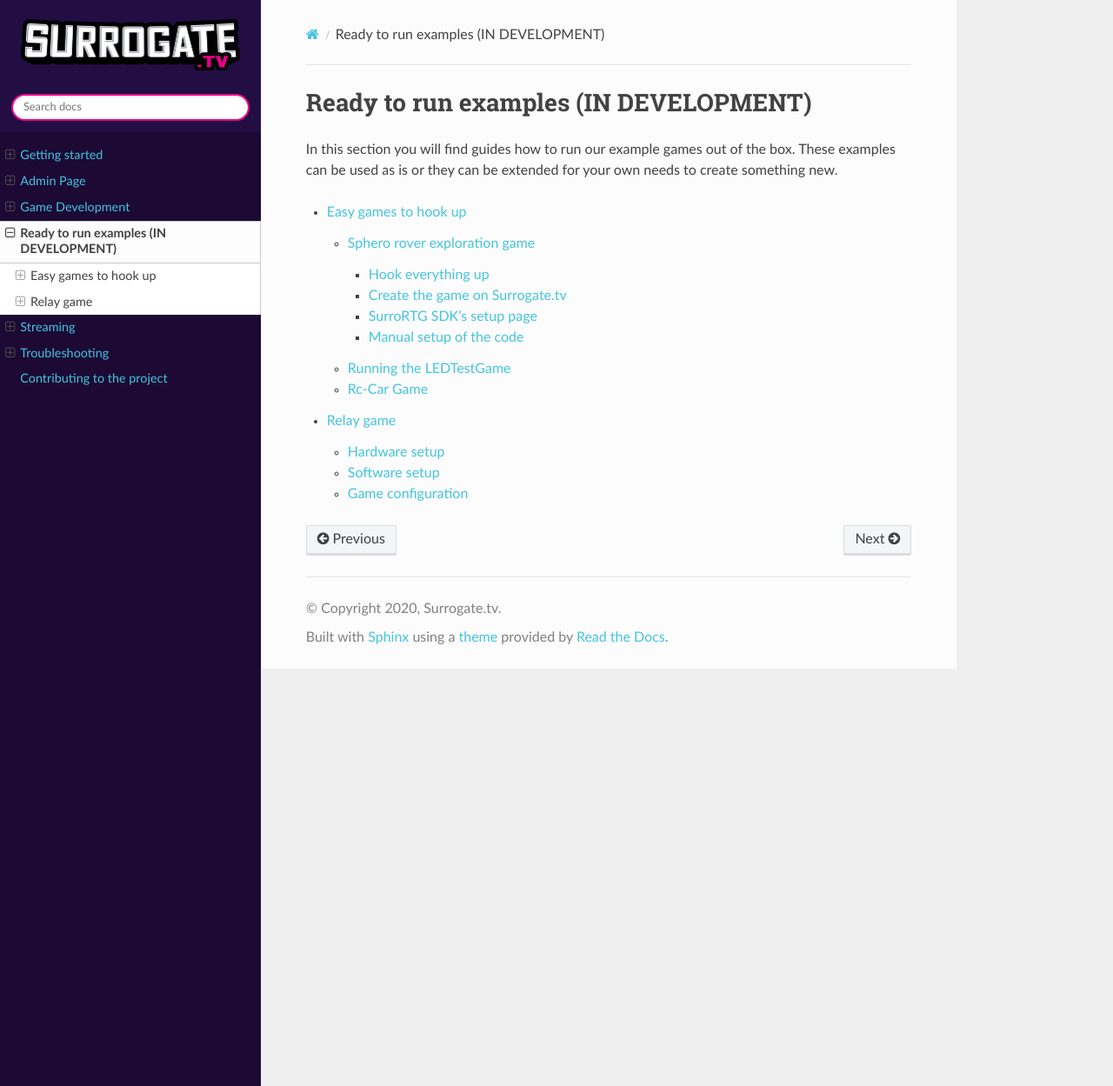
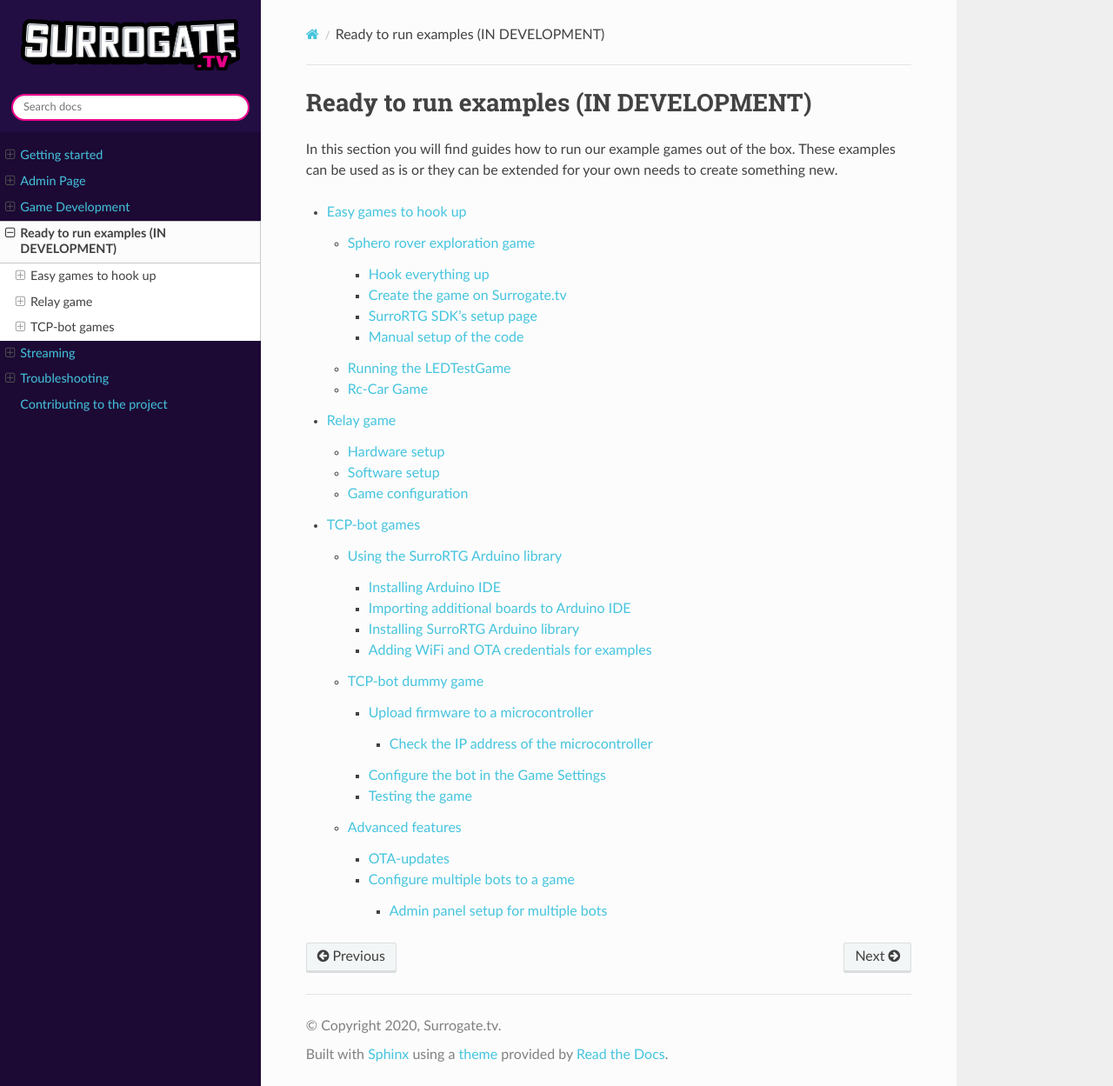
Before and after one commit to SurrogateInc/surrortg-sdk, a Sphinx documentation site: the page built from docs/source/ready_games.rst, in a window 1280 px wide and 1249 px high. Shown: the whole window at 87% size. Built offline with Sphinx 7.4.7 and the Read the Docs theme 2.0.0, drawn with Linux system fonts in a browser that asks for light colours; pages that are not in the unit, such as notebooks, are missing from menus; some of the changed lines change nothing that is shown.

Commit message:
docs: add TCP bot games docs

````diff
--- a/docs/source/ready_games.rst
+++ b/docs/source/ready_games.rst
@@ -12,3 +12,4 @@
    easy_games_to_hook_up
    modules/ninswitch
    relay_game
+   tcp_bot_games
--- /dev/null
+++ b/docs/source/tcp_bot_games.md
@@ -0,0 +1,287 @@
+# TCP-bot games
+
+This section guides you through the process of running games where
+smaller microcontroller-based robots are controlled with TCP commands.
+
+To run these kinds of games, you will need at least one microcontroller with WiFi
+connectivity in addition to the device running the Python code (such as a Raspberry
+Pi). Some good options for microcontrollers are ESP32 and ESP8266 based development
+boards, such as the [Wemos D1 mini](https://www.wemos.cc/en/latest/d1/d1_mini.html),
+[ESP32-DevKitC](https://docs.espressif.com/projects/esp-idf/en/latest/esp32/hw-reference/esp32/get-started-devkitc.html),
+or the [M5StickC](https://m5stack-store.myshopify.com/collections/m5-hat/products/stick-c).
+
+The games use our SurroRTG Arduino library that can be found in our
+[Arduino Library GitHub repository](https://github.com/SurrogateInc/surrortg-firmware).
+See the installation instructions below.
+
+If you don't have the Python controller and game page setup yet, please follow
+the instructions in our [Getting started section](getting_started.html#getting-started)
+first.
+
+## Using the SurroRTG Arduino library
+
+### Installing Arduino IDE
+
+To install Arduino IDE, download the installer and follow the instructions on the
+[Arduino website](https://www.arduino.cc/en/software).
+
+### Importing additional boards to Arduino IDE
+
+The SurroRTG Arduino library supports ESP32 and ESP8266 based microcontrollers.
+To be able to use the library and compile and upload code to your microcontrollers,
+you need to import the board specifications to Arduino IDE.
+
+For ESP32 microcontrollers, follow the instructions [here](https://randomnerdtutorials.com/installing-the-esp32-board-in-arduino-ide-windows-instructions/)
+
+For ESP8266 microcontrollers, follow the instructions [here](https://randomnerdtutorials.com/how-to-install-esp8266-board-arduino-ide/)
+
+### Installing SurroRTG Arduino library
+
+The SurroRTG Arduino library can be found on our [Github repository](https://github.com/SurrogateInc/surrortg-firmware).
+It is not included in the Arduino Library Index, so it must be installed manually.
+To do so, download the [library](https://github.com/SurrogateInc/surrortg-firmware)
+to your computer **as a zip-file**, and follow the instructions on
+[Arduino website](https://www.arduino.cc/en/guide/libraries#toc4)
+to import the library to Arduino IDE.
+
+### Adding WiFi and OTA credentials for examples
+
+**Note** All the examples need their own `wifi_secrets.h` file, so you
+will need to repeat the process below for all the examples that you want
+to use.
+
+To connect to your wireless network, the examples need `wifi_secrets.h` files
+that include your wireless network name and password. The files also contain
+a password for Over-The-Air (OTA) updates, so that you can update the code
+on your microcontroller wirelessly without plugging it to your computer
+with a USB cable. You do need to perform the first code upload to a fresh
+microcontroller using a USB cable, but after that you can choose between
+uploading using OTA or a USB cable.
+
+To configure your credentials, first open Arduino IDE and select the right
+microcontroller board from the menus: `Tools -> Board ->` as shown in the
+image below (Arduino MKR1000 is used as an example here, make sure to choose
+the board that you are using). Make sure you have
+[imported the additional boards](#importing-additional-boards-to-arduino-ide)
+to your Arduino IDE if you don't see the correct board. If a compatible
+microcontroller board is not selected, the examples of SurroRTG Arduino
+library will show up as incompatible in the Arduino IDE.
+
+```{image} _static/images/arduino-board-select.png
+:alt: Arduino board selection
+:width: 100%
+:align: center
+```
+
+After selecting the right board, select one of the examples from the menus:
+`File -> Examples -> SurroRTG`. Then go to `File -> Save As` to save the example
+code to a new location. You can choose the file location yourself. After saving,
+press the small arrow in the top right corner of the Arduino IDE window, in the
+tab bar, to open a drop-down menu and select `New Tab` as seen in the picture
+below. Arduino IDE then asks for a name for the new file. Type `wifi_secrets.h`
+to the name field and press enter.
+
+```{image} _static/images/arduino-new-tab.png
+:alt: Arduino new tab creation
+:width: 100%
+:align: center
+```
+
+Copy the code below into the new file. Change the `ssid` to your wifi name
+and `password` to your wifi password. Set the `ota_password` to a password
+you would like to use to secure your OTA uploads to the microcontroller.
+You can choose this password yourself, but you have to remember it if you
+want to later upload code wirelessly to the microcontroller.
+
+```c
+#ifndef _SURRORTG_WIFI_SECRETS_H
+#define _SURRORTG_WIFI_SECRETS_H
+
+constexpr const char* ssid = "";            // Network name here
+constexpr const char* password = "";        // Network password here
+constexpr const char* ota_password = "";    // OTA-update password here
+
+#endif  // _SURRORTG_WIFI_SECRETS_H
+```
+
+Now save the file. Change back to the example code by selecting the tab
+from Arduino IDE's tab bar. Press the tick sign at the top left of Arduino
+IDE to compile (Verify) the code as seen below. If the console header at the
+bottom of the windows says "Done compiling", you have successfully setup your
+credentials.
+
+```{image} _static/images/arduino-compile.png
+:alt: Arduino compile button
+:width: 100%
+:align: center
+```
+
+## TCP-bot dummy game
+
+This is a simple game for testing the Python and microcontroller codes together.
+We recommend starting with this example to see that everything works as expected.
+The instructions guide you to setup one microcontroller first, but you can add
+more microcontrollers to the game later following the instructions in the
+[advanced features](#advanced-features) section.
+
+### Upload firmware to a microcontroller
+
+First, open the `TcpBotDummyGame` example code in Arduino IDE by selecting
+from the menus: `File -> Examples -> SurroRTG -> TcpBotDummyGame`.
+Then follow the instruction described in [Adding WiFi and OTA credential for examples](#adding-wifi-and-ota-credentials-for-examples)
+to setup the credentials.
+
+After you have configured the credentials, make sure you have the `TcpBotDummyGame`
+file open, and you have selected the right port for the microcontroller, as seen
+in the picture below. Press the Upload button on the top left of your Arduino
+IDE. The console header at the bottom of your Arduino IDE should first say
+"Uploading..." and then "Done uploading".
+
+```{image} _static/images/arduino-port-select.png
+:alt: Arduino port select
+:width: 100%
+:align: center
+```
+
+Once you have successfully uploaded the code to the microcontroller for the first
+time, you can update the microcontroller's code using
+[OTA-updates](#ota-updates).
+
+If you face issues while uploading the code, and the console on the bottom of your
+Arduino IDE does not say "wifi_secrets.h: No such file or directory",
+check [Arduino Troubleshooting](https://www.arduino.cc/en/Main/Troubleshooting)
+for help.
+
+#### Check the IP address of the microcontroller
+
+You now need to find out the IP address of the microcontroller, so that the
+Python controller can be configured to send messages to the right IP address.
+
+After the code has uploaded, open the Serial Monitor by pressing the button on
+the top right of your Arduino IDE window. Set the baudrate from the drop-down
+menu to 115200 as shown in the image below.
+
+```{image} _static/images/arduino-baudrate.png
+:alt: Arduino serial baudrate
+:width: 100%
+:align: center
+```
+
+The microcontroller code writes its IP address to the Serial
+Monitor every 10 seconds if it is connected to the WiFi. If you can not see
+the IP address in the Serial Monitor, check that you have entered the correct
+WiFi credentials to the `wifi_secrets.h` file. While having the Serial Monitor
+open, you can also try to upload the code again to see boot logs from the
+microcontroller. If you do not see anything, double check the baudrate.
+If that does not work, please check [Arduino Troubleshooting](https://www.arduino.cc/en/Main/Troubleshooting).
+
+Here’s an example from Arduino IDE Serial Monitor tool:
+
+```{image} _static/images/arduino-ip.png
+:alt: Microcontroller IP address
+:width: 100%
+:align: center
+```
+
+This IP address needs to be
+[configured on your game's settings](#configure-the-bot-in-the-game-settings).
+
+### Configure the bot in the Game Settings
+
+Let's assume your controller SDK and streamer run on a Raspberry Pi that is in
+the same network with the microcontroller, and uses `tcp-bot` as the value of
+`device_id` in its `srtg.toml` configuration file.
+
+Open the Robot Configuration on the Admin panel by going to your game's
+Game Settings, selecting the Game Engine section and scrolling to the bottom
+of the page.
+
+Your Admin panel configuration needs to have one seat configured per
+microcontroller. The values of `seat` and `set` should both be 0 for this first
+microcontroller. This should happen automatically once you start the Python
+controller code in the Raspberry Pi for the first time. You can choose the
+value for `Queue Option Id` yourself.
+
+The IP address of the microcontroller also needs to be configured to the
+Robot Configuration. Change the placeholder text of the
+`Microcontroller_ip_addr` field to the IP of your microcontroller that
+you discovered in the previous step.
+
+Here's an example of the "Robot Configuration" with all of the necessary
+fields filled.
+
+```{image} _static/images/arduino-robot-config-1.png
+:alt: Robot configuration for one microcontroller
+:width: 100%
+:align: center
+```
+
+### Testing the game
+
+Now that you have configured one microcontroller to work with the Raspberry Pi,
+you can test the game. Make sure the Python controller code is running. You should
+see new lines appear in the controller logs as you press the arrow keys and spacebar.
+Pressing the spacebar should also light up the built-in LED if your microcontroller
+board has one.
+If you are [running the controller as a systemd service](getting_started.html#running-the-surrortg-python-sdk-controller-automatically-on-boot),
+you can see the logs with the command `sudo journalctl -fu controller`.
+
+## Advanced features
+
+### OTA-updates
+
+Once you have uploaded the example code once to the microcontroller, and have
+correctly configured WiFi and OTA-credentials, you can upload new versions of
+the code via WiFi using Over-The-Air updates. This is a very useful feature if
+your microcontroller is located somewhere where it is hard to access the USB
+port of the device. Note that the microcontroller has to be in the same WiFi
+network with the computer that you use to upload the code with.
+
+To use OTA-updates, select the correct IP address under "Network ports" from the
+Port selection menu as shown in the picture below. Then upload the code by using
+the Upload button on the Arduino IDE.
+
+```{image} _static/images/arduino-ota-port.png
+:alt: Arduino OTA port select
+:width: 100%
+:align: center
+```
+
+### Configure multiple bots to a game
+
+#### Admin panel setup for multiple bots
+
+Let's assume your controller SDK and streamer run on a Raspberry Pi that is in
+the same network with the microcontrollers, and uses `tcp-bot` as the value
+of `device_id` in its `srtg.toml` configuration file.
+
+The Robot Configuration in your game's Game settings needs to have 2 seats
+configured in the same controller. This can be achieved by the following configuration.
+
+| Id      | Streamer | Seat | Set |
+| :-----: | :------: | :--: | :-: |
+| tcp-bot | tcp-bot  | 0    | 0   |
+| tcp-bot | tcp-bot  | 1    | 0   |
+
+Add a new item to the Robot Configuration by pressing the "Add New" button under
+the existing robot. Set the `Id` and `Streamer` fields to the `device_id` of
+the Python controller as is set for the first robot in the configuration, in
+this example `tcp-bot`. You can choose the `Queue Option Id` value yourself,
+but it is probably best to set the values so that you can recognize the
+microcontrollers easily. You can ignore the `Local Config Url` field.
+Set the `Microcontroller_ip_addr` to match the new microcontroller's IP
+address, which you can find out
+[the same way as with the first microcontroller](#check-the-ip-address-of-the-microcontroller).
+Remember to also enable the new microcontroller by turning on the `Enabled`
+toggle button.
+
+Here’s how the robot configuration would look like on the settings page:
+
+```{image} _static/images/arduino-robot-config-2.png
+:alt: Robot configuration for two microcontrollers
+:width: 100%
+:align: center
+```
+
+You can configure as many bots as you want by appending more robots to the
+Robot Configuration on your game's Game Settings.
````
Also changed, not shown: docs/source/_static/images/arduino-baudrate.png (added), docs/source/_static/images/arduino-board-select.png (added), docs/source/_static/images/arduino-compile.png (added), docs/source/_static/images/arduino-ip.png (added), docs/source/_static/images/arduino-new-tab.png (added), docs/source/_static/images/arduino-ota-port.png (added), docs/source/_static/images/arduino-port-select.png (added), docs/source/_static/images/arduino-robot-config-1.png (added), docs/source/_static/images/arduino-robot-config-2.png (added).
